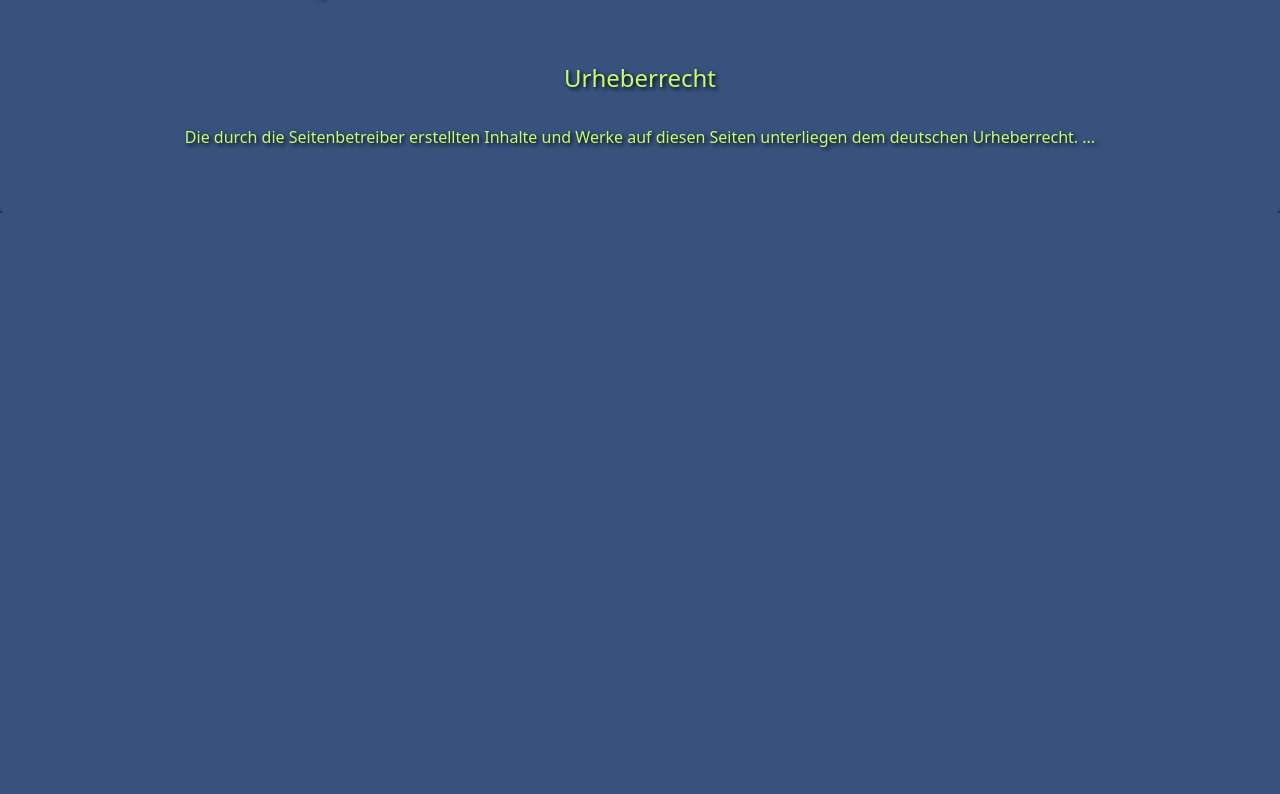
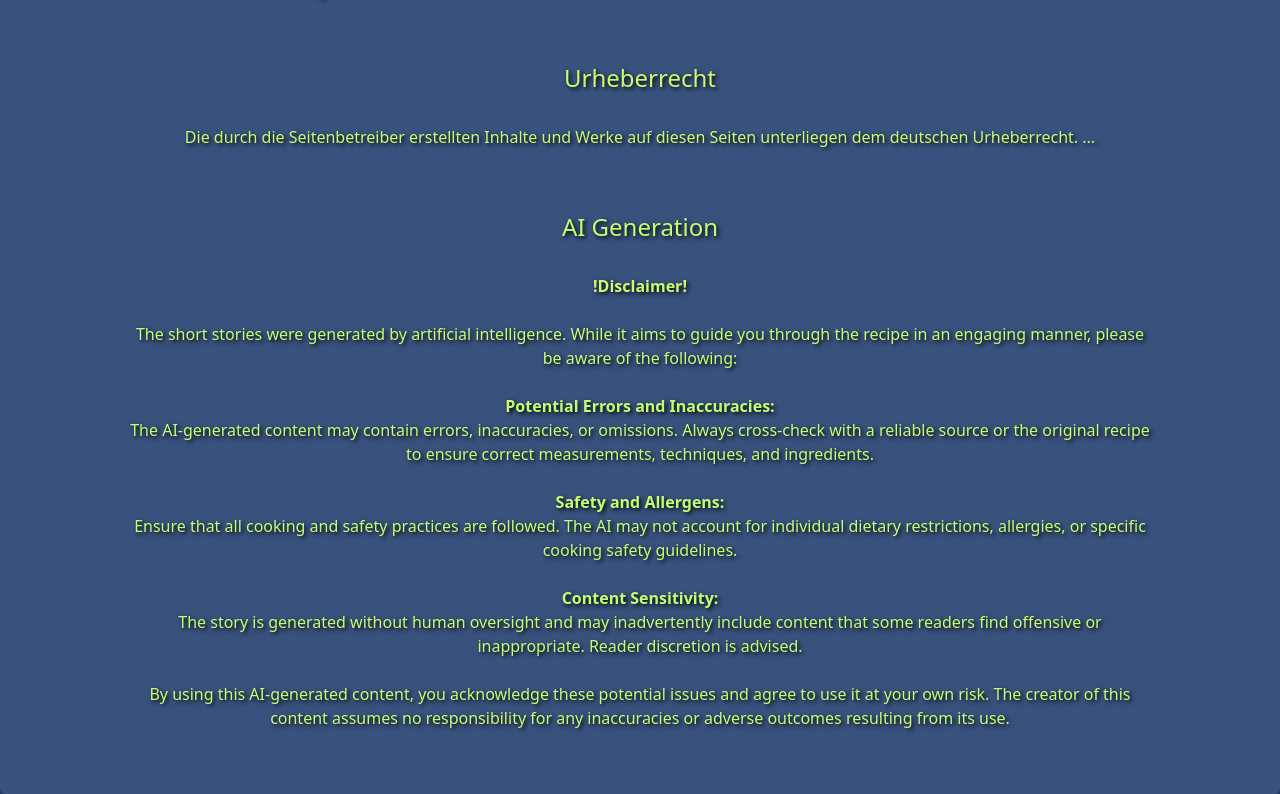
Before and after one commit to SE-TINF22B6/CookHub, a React (Create React App) app in the folder Frontend/: page /impressum in a window 1280 px wide. Shown: the part 1102-1896 px from the top of the page. Before the commit the page ends 1315 px from the top, so only its background shows below. Built offline with nearby package versions, Linux system fonts and the light colour scheme; no server answers.

Commit message:
Added Disclaimer

```diff
--- a/Frontend/src/pages/Impressum.tsx
+++ b/Frontend/src/pages/Impressum.tsx
@@ -1,9 +1,9 @@
 import * as React from 'react';
 import "../style/Impressum.css"
 
-export default function Impressum(){
+export default function Impressum() {
 
-    return(
+    return (
 
         <div className="ImpressumPage">
 
@@ -19,15 +19,16 @@ export default function Impressum(){
                     <h2>Angaben gemäß § 5 TMG:</h2>
                     <br/>
                     <p>
-                            Mr. Anderson<br />
-                            Musterstraße 123<br />
+                        Mr. Anderson<br/>
+                        Musterstraße 123<br/>
                         76222 Karlsruhe</p>
                     <br/><br/>
 
                     <h2>Kontakt:</h2>
                     <br/>
-                        <p>Telefon: 01234 56789<br />
-                            E-Mail: <a href="mailto:mr.anderson@softwareengineering.com">mr.anderson@softwareengineering</a></p>
+                    <p>Telefon: 01234 56789<br/>
+                        E-Mail: <a href="mailto:mr.anderson@softwareengineering.com">mr.anderson@softwareengineering</a>
+                    </p>
                     <br/>
 
                     <h2>Verantwortlich für den Inhalt nach § 55 Abs. 2 RStV:</h2>
@@ -44,17 +45,49 @@ export default function Impressum(){
 
                     <h3>Haftung für Inhalte</h3>
                     <br/>
-                        <p>Als Diensteanbieter sind wir gemäß § 7 Abs.1 TMG für eigene Inhalte auf diesen Seiten nach den allgemeinen Gesetzen verantwortlich. ...</p>
+                    <p>Als Diensteanbieter sind wir gemäß § 7 Abs.1 TMG für eigene Inhalte auf diesen Seiten nach den
+                        allgemeinen Gesetzen verantwortlich. ...</p>
                     <br/><br/>
 
                     <h3>Haftung für Links</h3>
                     <br/>
-                        <p>Unser Angebot enthält Links zu externen Websites Dritter, auf deren Inhalte wir keinen Einfluss haben. ...</p>
+                    <p>Unser Angebot enthält Links zu externen Websites Dritter, auf deren Inhalte wir keinen Einfluss
+                        haben. ...</p>
                     <br/><br/>
 
                     <h3>Urheberrecht</h3>
                     <br/>
-                        <p>Die durch die Seitenbetreiber erstellten Inhalte und Werke auf diesen Seiten unterliegen dem deutschen Urheberrecht. ...</p>
+                    <p>Die durch die Seitenbetreiber erstellten Inhalte und Werke auf diesen Seiten unterliegen dem
+                        deutschen Urheberrecht. ...</p>
+                    <br/><br/>
+                    <h3>AI Generation</h3>
+                    <br/>
+                    <div className="disclaimer-text">
+                        <p><strong>!Disclaimer!</strong><br/><br/>
+
+                            The short stories were generated by artificial intelligence. While it aims to guide you
+                            through the recipe in an engaging manner, please be aware of the following:<br/><br/>
+
+                            <strong>Potential Errors and Inaccuracies:</strong><br/> The AI-generated content may
+                            contain errors,
+                            inaccuracies, or omissions. Always cross-check with a reliable source or the original recipe
+                            to ensure correct measurements, techniques, and ingredients.<br/><br/>
+
+                            <strong>Safety and Allergens:</strong><br/> Ensure that all cooking and safety practices are
+                            followed. The AI may
+                            not account for individual dietary restrictions, allergies, or specific cooking safety
+                            guidelines.<br/><br/>
+
+                            <strong> Content Sensitivity:</strong><br/> The story is generated without human oversight
+                            and may inadvertently
+                            include content that some readers find offensive or inappropriate. Reader discretion is
+                            advised.<br/><br/>
+
+                            By using this AI-generated content, you acknowledge these potential issues and agree to use
+                            it at your own risk. The creator of this content assumes no responsibility for any
+                            inaccuracies or adverse outcomes resulting from its use.
+                        </p>
+                    </div>
                     <br/><br/>
                 </div>
 
--- a/Frontend/src/style/Impressum.css
+++ b/Frontend/src/style/Impressum.css
@@ -39,6 +39,12 @@
 .content {
     color: #c7fc71;
     font-size: 100%;
+}
+
+.disclaimer-text{
+    max-width: 80%;
+    margin-left: auto;
+    margin-right: auto;
 }
 
 
```
Lines whose indentation alone changed are shown as unchanged.
